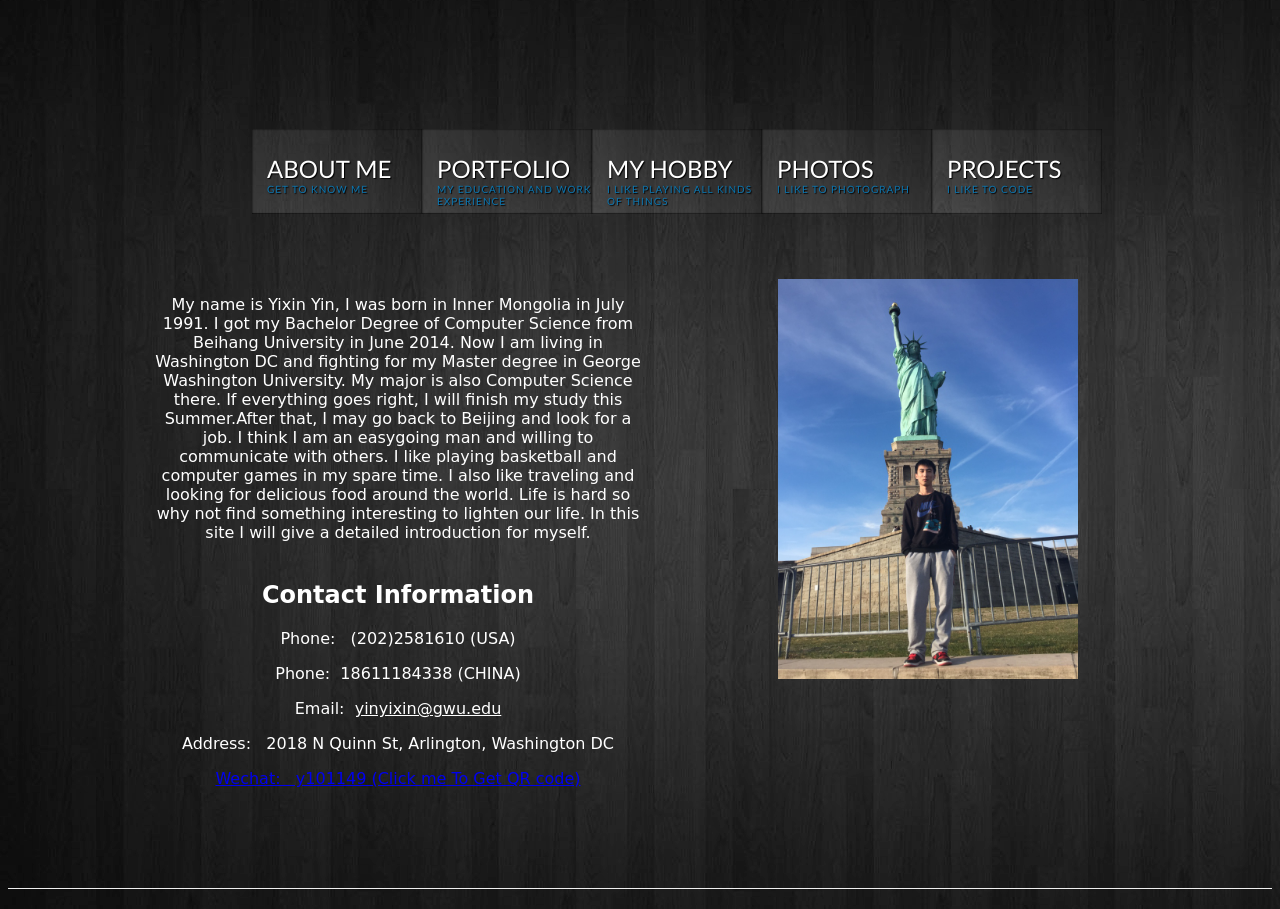
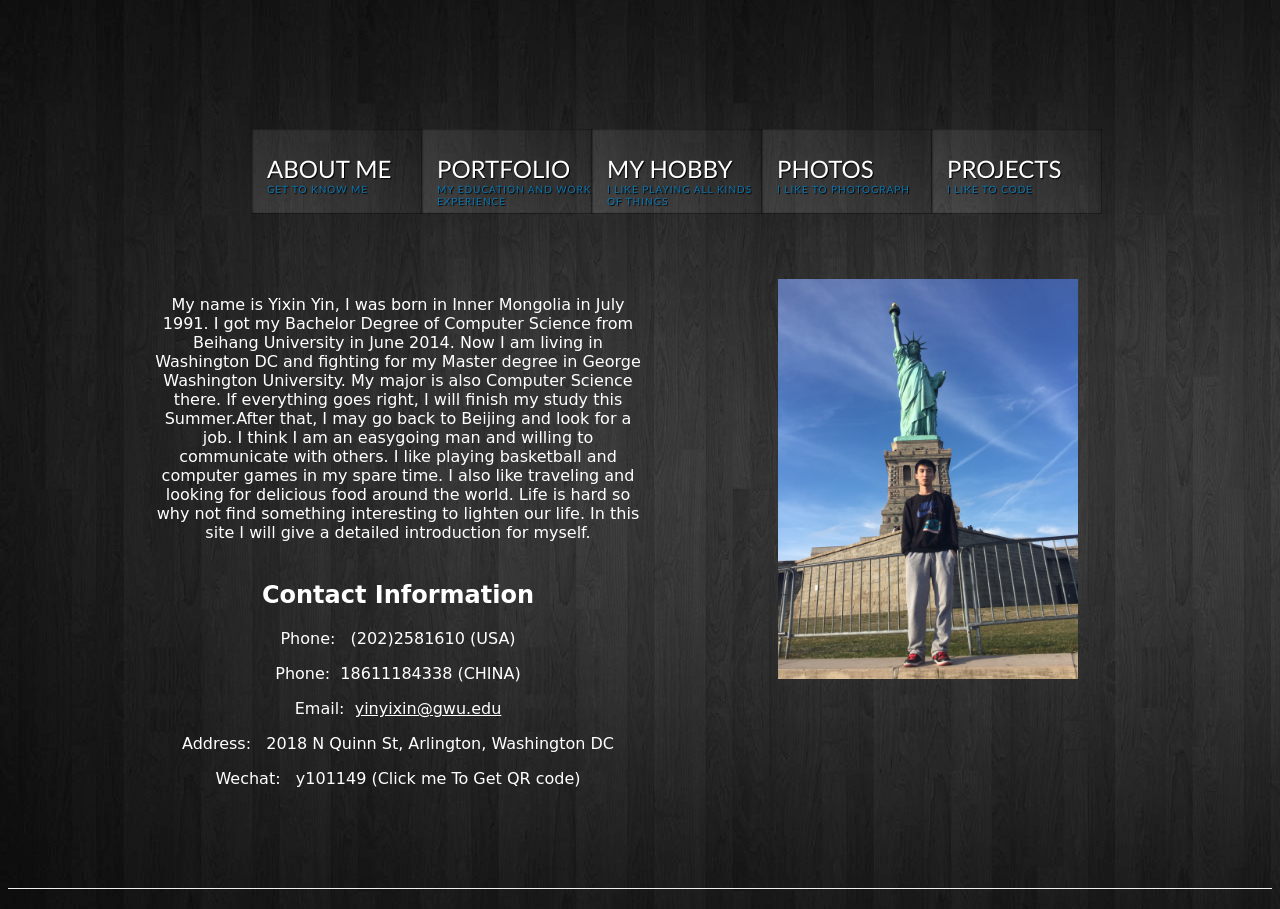
Before and after one commit to y101149/y101149.github.io, a plain HTML site: page index.html in a window 1280 px wide. Shown: the part 79-988 px from the top of the page. Drawn offline with nearby package versions, Linux system fonts and the light colour scheme.

Commit message:
update wechat

```diff
--- a/css/about.css
+++ b/css/about.css
@@ -30,3 +30,14 @@
     width: 300px;
     height: 400px;
 }
+
+.qrcode a{
+    color: white;
+    text-decoration: none;
+}
+
+.qrcode a:hover {
+    color: orange;
+    text-decoration: underline;
+
+}
```
Also changed, not shown: img/QRcode.jpg (added).
